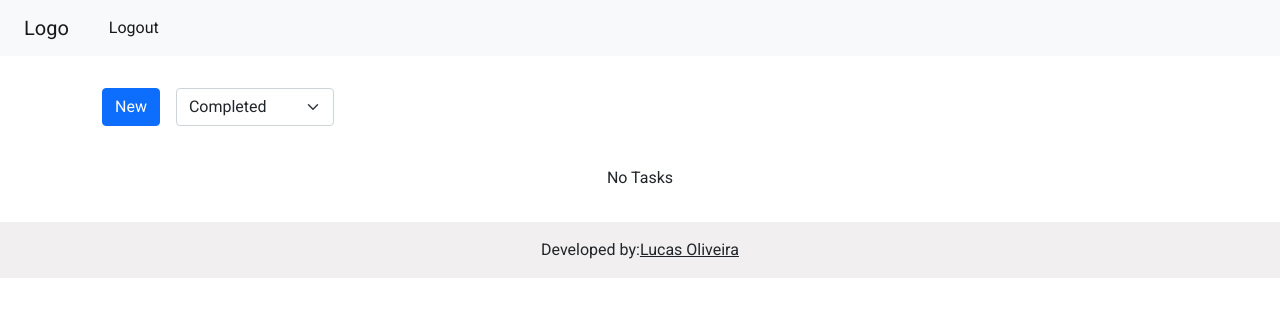
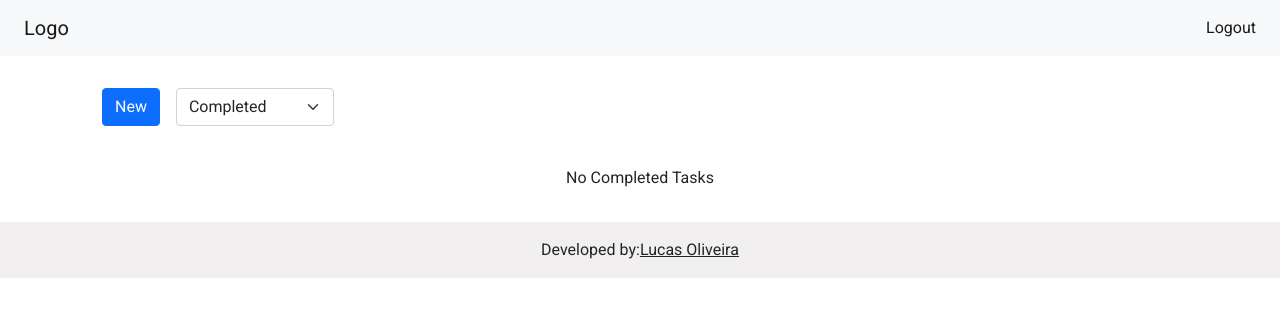
Before and after one commit to Skaylan/flask_crud, a Flask app: page /user_page/1 in a window 1280 px wide. Shown: the top 317 px of the page. Run offline with Flask 2, Linux system fonts and the light colour scheme; a user stored in the database is signed in; data comes from the database, SQL or seed files in the repository; both versions use the stored data as it was after the commit.

Commit message:
some changes

```diff
--- a/app/templates/base.html
+++ b/app/templates/base.html
@@ -19,7 +19,7 @@
                 <span class="navbar-toggler-icon"></span>
             </button>
             <div class="collapse navbar-collapse" id="mydropdown">
-                <ul class="navbar-nav ps-3">
+                <ul class="navbar-nav pe-3 ps-3 ms-auto mb-2 mb-lg-0">
                     {% block nav%}
                     <li class="nav-item active">
                         <a href="{{ url_for('index') }}" class="nav-link active {{ 'selected' if current_page == 'home' else '' }}" >Home</a>
--- a/app/templates/user_page.html
+++ b/app/templates/user_page.html
@@ -21,7 +21,7 @@
         </button>
 
         <form action="{{ url_for('filter') }}" method="POST">
-          <select class='form-select' name="filter" id="filter" onchange='this.form.submit()'>
+          <select style='cursor: pointer;' class='form-select' name="filter" id="filter" onchange='this.form.submit()'>
             <option {% if op == 0 %}selected{% endif %} value="0">No Filter</option>
             <option {% if op == 1 %}selected{% endif %} value='1' >Completed</option>
             <option {% if op == 2 %}selected{% endif %} value='2' >Not Completed</option>
@@ -119,9 +119,23 @@
     </div>
     {% endfor %}
     {% else %}
-    <div>
-      <p>No Tasks</p>
-    </div>
+      {% if op == 1 %}
+        <div>
+          <p>No Completed Tasks</p>
+        </div>
+      {% elif op == 2 %}
+        <div>
+          <p>No Uncompleted Tasks</p>
+        </div>
+      {% elif op == 0 %}
+        <div>
+          <p>No Tasks</p>
+        </div>
+      {% else %}
+        <div>
+          <p>No Tasks</p>
+        </div>
+      {% endif %}
     {% endif %}
     {% with messages = get_flashed_messages(with_categories=True)%}
       {% if messages %}
```
Also changed, not shown: app/database.db, 1 other file.
